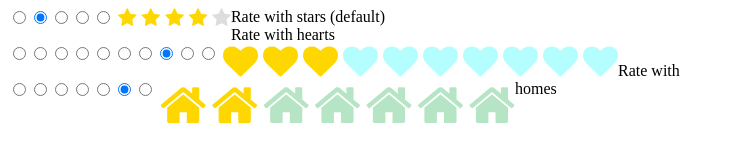
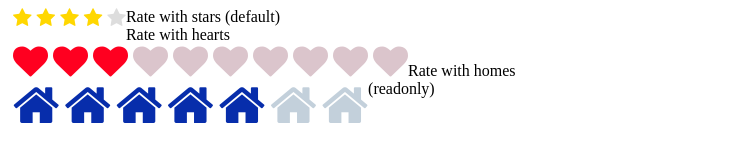
Before and after one commit to MirNat/Practice-JQuery, a plain HTML site: page index.html in a window 1280 px wide. Shown: the whole page, without its empty margins (0-730 px from the left). Drawn offline with Linux system fonts and the light colour scheme.

Commit message:
readonly and customizing ratedColor done

```diff
--- a/index.html
+++ b/index.html
@@ -9,17 +9,17 @@
 </head>
 <body>
 	Rate with stars (default)
-	<div class="rating" id="1"></div>
+	<div class="rating" id="r1"></div>
 	<br/>
 	Rate with hearts
-	<div class="rating" id="2"></div>
+	<div class="rating" id="r2"></div>
 	<br/><br/>
-	Rate with homes
-	<div class="rating" id="3"></div>
+	Rate with homes (readonly)
+	<div class="rating" id="r3"></div>
 	<script>
 		$(function() {
-			$('#1').rating();
-			$('#2').rating({
+			$('#r1').rating();
+			$('#r2').rating({
 				number: 10,
 				score: 3,
 				icon: 'heart',
@@ -27,17 +27,20 @@
 				click: function (){
 					//alert('I`m here in hearts');
 				},
-				normalColor: '#b5feff'
+				normalColor: '#dbc5cc',
+				ratedColor: '#ff0020'
 			});
-			$('#3').rating({
+			$('#r3').rating({
 				number: 7,
-				score: 2,
+				score: 5,
 				icon: 'home',
 				size: '50px',
 				mouseover: function (){
 					//alert('I`m here');
 				},
-				normalColor: '#b5e5c4'
+				normalColor: '#c3d0db',
+				ratedColor: '#072dab',
+				readonly: true
 			});
 
 		});
--- a/star-rating-plugin.css
+++ b/star-rating-plugin.css
@@ -6,28 +6,15 @@ body {
     display: table;
 }
 
-/****** Style Star Rating Plugin *****/
-
 .rating {
     float: left;
 }
 
 .rating  input {
-    /*display: none;*/
+   display: none;
 }
 
 .rating label {
   float: right;
   margin-left: 5px;
 }
-
-/***** CSS to Highlight Stars on Hover *****/
-
-.rating input:checked ~ label, /* show gold star when clicked */
-.rating:not(:checked) label:hover, /* hover current star */
-.rating:not(:checked) label:hover ~ label { color: #FFD700;  } /* hover previous stars in list */
-
-.rating input:checked + label:hover, /* hover current star when changing rating */
-.rating input:checked ~ label:hover,
-.rating label:hover ~ input:checked ~ label, /* lighten current selection */
-.rating input:checked ~ label:hover ~ label { color: #FFED85;  }
--- a/star-rating-plugin.js
+++ b/star-rating-plugin.js
@@ -25,28 +25,55 @@
         }
     };
 
+
+    var lightHexColor = function lighten (color, percent) {
+        var factor = percent/100;
+        var r = parseInt(color.substring(1, 3), 16);
+        var g = parseInt(color.substring(3, 5), 16);
+        var b = parseInt(color.substring(5, 7), 16);
+        r += Math.round((255 - r) * factor);
+        r = r.toString(16);
+        if (r.length == 1){
+            r = '0' + r;
+        }
+        b += Math.round((255 - b) * factor);
+        b = b.toString(16);
+        if (b.length == 1){
+            b = '0' + b;
+        }
+        g += Math.round((255 - g) * factor);
+        g = g.toString(16);
+        if (g.length == 1){
+            g = '0' + g;
+        }
+        return "#" + r + g + b;
+    }
+
     var createRatingElementsWithOptions = function (parentElement, options) {
         var parentId = parentElement.attr('id');
         var ratingElements = '';
         for (var i = options.number; i > 0; i--) {
             var inputId = parentId + 'rating-element' + i;
             var input = '<input type="radio" id="' + inputId + '" name="' + parentId + 'rating" value="' + i + '"/>';
-            var label = '<label for="' + inputId + '" class="fa fa-' + options.icon + '" style="font-size: ' + options.size + '"></label>';//color: green;
+            var label = '<label for="' + inputId + '" class="fa fa-' + options.icon + '" style="font-size: ' + options.size + '"></label>';
             ratingElements += (input + label);
         };
         parentElement.append(ratingElements);
         $("#" + parentId).css('color', options.normalColor);
-        var scoreElement = "#" + parentId + " #" + parentId + "rating-element" + options.score;
-        alert(scoreElement);
+        var lightedInputSelector = "#" + parentId + "rating-element";
+        var scoreElement = lightedInputSelector + options.score;
         $(scoreElement).prop("checked", true);
+
+        if (options.readonly) {
+            for (var i = 1; i <= options.score; i++){
+                $(lightedInputSelector + i).next().css('color', options.ratedColor);
+            }
+        } else {
+            var setHighlightRatingOnHover = '<style>#' + parentId + ' input:checked ~ label, #' + parentId + ':not(:checked) label:hover, #' + parentId + ':not(:checked) label:hover ~ label { color: ' + options.ratedColor+';  }' +
+                '#' + parentId + ' #' + parentId + ' input:checked + label:hover, #' + parentId + ' input:checked ~ label:hover, #' + parentId + ' label:hover ~ input:checked ~ label, #' + parentId + ' input:checked ~ label:hover ~ label { color: ' + lightHexColor(options.ratedColor, 40) + ';}</style>' ;
+            $('head').append(setHighlightRatingOnHover);
+        }
     };
-
-
-
-        //addRule(document.styleSheets[0], "#rating" + id + " label:before", "content: " + options.contentIconValue);
-        //var setRatingIconstring = '<style>#' + parentId + ' label:before { content: "'+'\\f004' + '";}</style>' ;
-        //alert(options.contentIconValue + ' ' + setRatingIconstring);
-        //$('head').append(setRatingIconstring);
 
     $.fn.rating = function (method) {
         if (methods[method]) {
@@ -63,8 +90,8 @@
         size: '20px',
         number: 5,
         normalColor: '#ddd',
-        ratedColor: '#FFD700',//*
-        readonly: false,//*
+        ratedColor: '#ffd700',
+        readonly: false,
         icon: "star",
         click: undefined,
         mouseout: undefined,
```
